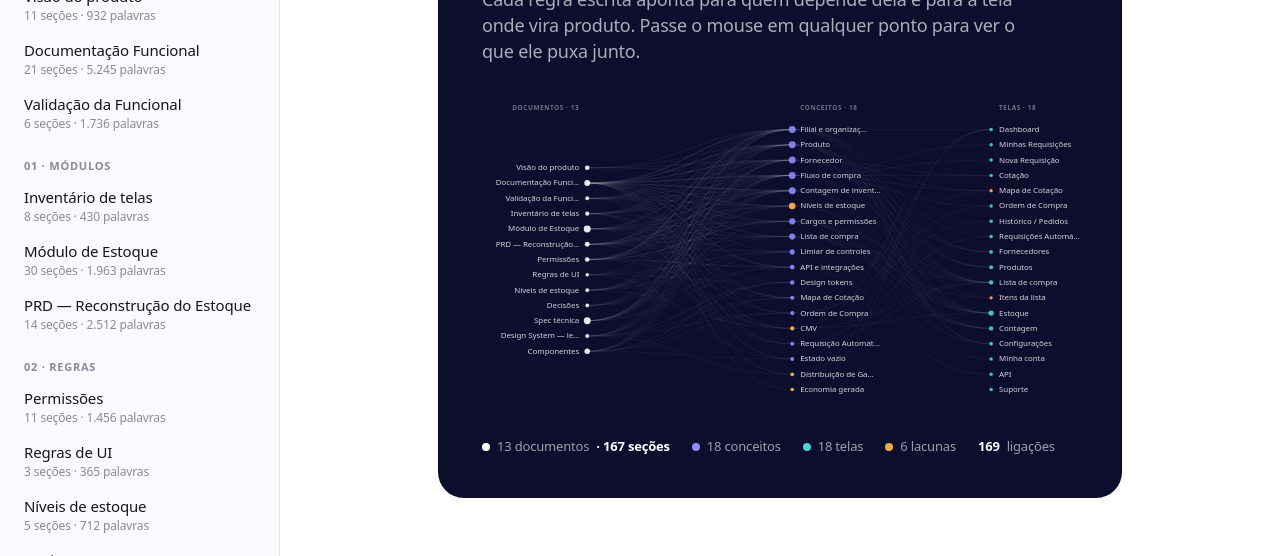
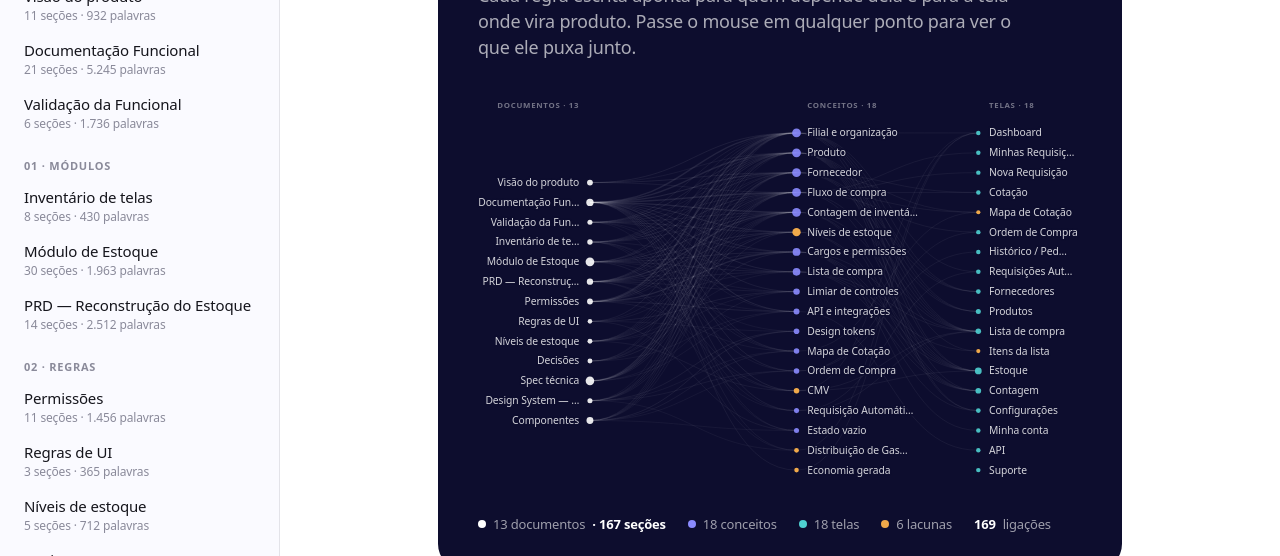
Before and after one commit to KelvinRogeres/foozi-site, a plain HTML site: page index.html in a window 1280 px wide. Shown: the part 244-800 px from the top of the page. Drawn offline with Linux system fonts and the light colour scheme.

Commit message:
design: escala do grafo para legibilidade

```diff
--- a/index.html
+++ b/index.html
@@ -60,14 +60,14 @@ h2.hero{font-size:46px;line-height:1.06;font-weight:600;letter-spacing:-.028em;m
 .meta{display:flex;gap:7px;flex-wrap:wrap;align-items:center;font-size:13px;color:var(--t3);margin:-26px 0 40px;font-variant-numeric:tabular-nums}
 .meta i{font-style:normal;color:var(--ln)}
 /* ---------- capa / grafo ---------- */
-.cover{background:var(--br-ink);color:#fff;padding:52px 44px 42px;margin:0 0 54px;border-radius:26px;position:relative;overflow:hidden}
+.cover{background:var(--br-ink);color:#fff;padding:48px 40px 36px;margin:0 0 54px;border-radius:26px;position:relative;overflow:hidden}
 .cover:before{content:"";position:absolute;inset:-40% -10% auto auto;width:62%;aspect-ratio:1;border-radius:50%;background:radial-gradient(circle,rgba(79,79,234,.5),transparent 68%);pointer-events:none}
 .cover h2{font-size:44px;line-height:1.04;font-weight:600;letter-spacing:-.03em;margin:0 0 14px;max-width:16ch;position:relative}
 .cover p{font-size:18px;line-height:1.46;color:rgba(255,255,255,.66);margin:0 0 30px;max-width:52ch;letter-spacing:-.012em;position:relative}
-.gwrap{position:relative;margin:0 -8px}
+.gwrap{position:relative;margin:4px -12px 0}
 .gwrap svg{display:block;width:100%;height:auto;overflow:visible}
-.gcol{font:600 10.5px var(--f);letter-spacing:.09em;text-transform:uppercase;fill:rgba(255,255,255,.42)}
-.gnode text{font:13px var(--f);letter-spacing:-.008em;fill:rgba(255,255,255,.82);transition:fill .18s var(--e)}
+.gcol{font:600 9.5px var(--f);letter-spacing:.09em;text-transform:uppercase;fill:rgba(255,255,255,.42)}
+.gnode text{font:12.5px var(--f);letter-spacing:-.008em;fill:rgba(255,255,255,.82);transition:fill .18s var(--e)}
 .gnode rect{fill:transparent}
 .gnode circle{transition:r .22s var(--e),fill-opacity .22s var(--e)}
 .gnode{cursor:pointer}
@@ -170,9 +170,9 @@ const main=document.getElementById('main'), navEl=document.getElementById('nav')
 /* ---------- grafo tripartite ---------- */
 const GCOL={d:'#ffffff',c:'#8b8bff',s:'#4fd1d1'};
 function buildGraph(){
-  const g=KB.graph, W=1000, X={d:185,c:520,s:845}, TOP=58, GAP=25;
+  const g=KB.graph, W=760, X={d:150,c:400,s:620}, TOP=52, GAP=24;
   const rows=Math.max(...g.cols.map(c=>c.nodes.length));
-  const H=TOP+(rows-1)*GAP+34;
+  const H=TOP+(rows-1)*GAP+22;
   const pos={};
   g.cols.forEach(col=>{
     const span=(rows-1)*GAP, off=(span-(col.nodes.length-1)*GAP)/2;
@@ -182,7 +182,7 @@ function buildGraph(){
   const edges=g.edges.map((e,i)=>{
     const a=pos[e.a],b=pos[e.b]; if(!a||!b) return '';
     const mx=(a.x+b.x)/2;
-    const sw=(.5+Math.sqrt(e.w/maxw)*1.9).toFixed(2);
+    const sw=(.45+Math.sqrt(e.w/maxw)*1.6).toFixed(2);
     return `<path class="gedge" data-a="${e.a}" data-b="${e.b}" stroke-width="${sw}"
       style="animation-delay:${(i%40)*9}ms"
       d="M${a.x} ${a.y} C${mx} ${a.y} ${mx} ${b.y} ${b.x} ${b.y}"/>`;
@@ -190,17 +190,17 @@ function buildGraph(){
   const cut=(s,n)=>s.length>n?s.slice(0,n-1)+'…':s;
   const nodes=g.cols.map(col=>col.nodes.map((n,i)=>{
     const p=pos[n.id], anchor=col.k==='d'?'end':'start', dx=col.k==='d'?-13:13;
-    const r=(2.6+Math.min(n.n,30)/30*3.1).toFixed(2);
+    const r=(2.5+Math.min(n.n,30)/30*2.8).toFixed(2);
     const gap=col.k==='c'&&n.def===false, open=col.k==='s'&&n.n===0;
     const fill=gap||open?'#f0a94a':GCOL[col.k];
     return `<g class="gnode" data-id="${n.id}" style="animation-delay:${60+i*16}ms">
       <circle cx="${p.x}" cy="${p.y}" r="${r}" fill="${fill}" fill-opacity="${gap||open?1:.9}"/>
-      <text x="${p.x+dx}" y="${p.y+4}" text-anchor="${anchor}"
-        style="paint-order:stroke;stroke:#0d0d2e;stroke-width:4.5px;stroke-linejoin:round">${esc(cut(n.label,19))}</text>
+      <text x="${p.x+dx}" y="${p.y+4.2}" text-anchor="${anchor}"
+        style="paint-order:stroke;stroke:#0d0d2e;stroke-width:4px;stroke-linejoin:round">${esc(cut(n.label,col.k==='d'?17:col.k==='c'?20:16))}</text>
     </g>`;}).join('')).join('');
   const heads=g.cols.map(col=>{
     const x=X[col.k], a=col.k==='d'?'end':'start';
-    return `<text class="gcol" x="${x+(col.k==='d'?-13:13)}" y="26" text-anchor="${a}">${esc(col.label)} · ${col.nodes.length}</text>`;
+    return `<text class="gcol" x="${x+(col.k==='d'?-13:13)}" y="22" text-anchor="${a}">${esc(col.label)} · ${col.nodes.length}</text>`;
   }).join('');
   return `<div class="gwrap" id="gw"><svg viewBox="0 0 ${W} ${H}" role="img"
     aria-label="Mapa de conexões entre ${g.cols[0].nodes.length} documentos, ${g.cols[1].nodes.length} conceitos e ${g.cols[2].nodes.length} telas">
```
